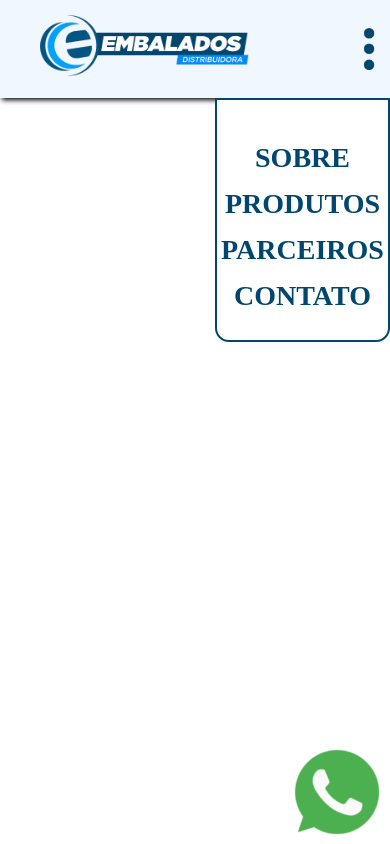
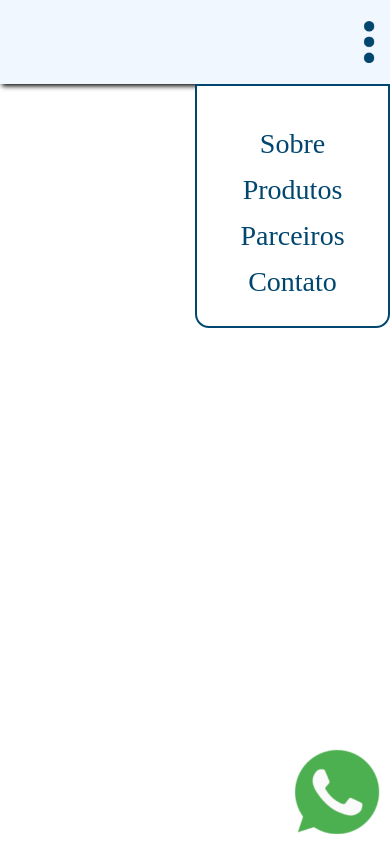
Before and after one commit to MuriloSalvi/embalados, a Next.js app: page / in a window 390 px wide. Built offline with nearby package versions, Linux system fonts and the light colour scheme.

Commit message:
Changes header
Mudanças no cabeçalho, questão de responsividade

```diff
--- a/src/components/Header/index.tsx
+++ b/src/components/Header/index.tsx
@@ -1,12 +1,12 @@
 import style from './style.module.scss'
-
-
-
+import {useState} from 'react'
 
 export default function Header(){
- function mosrtar(){
-   alert('links mudarao as paginas do site')
- }
+const [active, setMode] =useState(false)
+const toggle = () =>{
+  setMode(!active)
+}
+
   return(
     <div className={style.header} >
 
@@ -18,10 +18,10 @@ export default function Header(){
       <img src="/tres-pontos.png" alt="Navegação"/>
     </div>
 
-    <nav className={style.header__nav}>
+    <nav className={style.header__nav }>
 
       <ul>
-        <li onClick ={mosrtar}>Sobre</li>
+        <li>Sobre</li>
         <li>Produtos</li>
         <li>Parceiros</li>
         <li>Contato</li>
--- a/src/components/Header/style.module.scss
+++ b/src/components/Header/style.module.scss
@@ -1,89 +1,26 @@
 .header{
   width: 100vw;
-  background-color: rgb(241, 247, 255);
-  box-shadow: 2px 2px 5px black;
-
-  .header__icon{
-    display: none;
-  }
-
-  .header__container{
-    max-width: 1080px;
-    margin: auto;
-    display: grid;
-    grid-template-columns: 1fr 1fr;
-
-      .header__logo{
-        width: 20rem;
-        img{
-          width: 20rem;
-        }
-      }
-
-
-      .header__nav{
-        margin: auto;
-
-        ul{
-          width: 50vh;
-          list-style: none;
-          display: grid;
-          grid-template-columns: 1fr 1fr 1fr 1fr;
-          align-items: center;
-          li{
-            text-transform: uppercase;
-            font-weight: bolder;
-            color: #01466F;
-            cursor: pointer;
-            position: relative;
-            text-align: center;
-
-              &::after{
-                content: '';
-                width: 0%;
-                background-color: #01466F;
-                height: 3px;
-                bottom: -3px;
-                position: absolute;
-                left: 0;
-                transition: width 200ms ease-out;
-              }
-              &:hover::after{
-                width: 100%
-              }
-          }
-
-        }
-
-
-      }
-  }
-}
-
-@media (max-width:800px){
-  .header{
-    width: 100vw;
-    height: 7rem;
+  height: 6rem;
   background-color: rgb(241, 247, 255);
   box-shadow: 2px 2px 5px black;
 
   .header__container{
     display: flex;
-      width: 100%;
+    width: 80%;
+    margin: auto;
       .header__logo{
         flex: 3;
         margin-left: 1rem;
-          width: 30vw;
-
+        width: 5rem;
+        img{
+          height: 6rem;
+        }
       }
       .header__icon{
-
-          flex: 1;
         padding: 1rem;
-          display: inline;
         height: 100%;
         width: 100%;
-
+        cursor: pointer;
         img{
           width: 3rem;
           height: 3rem;
@@ -95,21 +32,25 @@
       .header__nav{
         position: fixed;
         right: 0;
-          top: 7rem;
+        top: 6rem;
         width: 50vw;
         ul{
           position: absolute;
           right: 0;
-            width: 12.5rem;
+          width: 100%;
           display: flex;
           flex-direction: column;
           background-color: #fff;
           border: 2px solid #01466F;
           border-radius: 0 0 1rem 1rem ;
           padding: 2rem;
+          list-style: none;
+          text-align: center;
           li{
             font-size: 2rem;
             margin-top: 1rem;
+            cursor: pointer;
+            color: #01466F;
           }
 
         }
@@ -117,6 +58,13 @@
       }
 
 }
+
+    @media(max-width: 800px){
+      .header{
+        height: 1rem;
+      }
+    }
+
     @media(max-width: 550px){
       .header__container{
         height: 100%;
@@ -140,4 +88,3 @@
     }
   }
 }
-}
```
Lines whose indentation alone changed are shown as unchanged.
